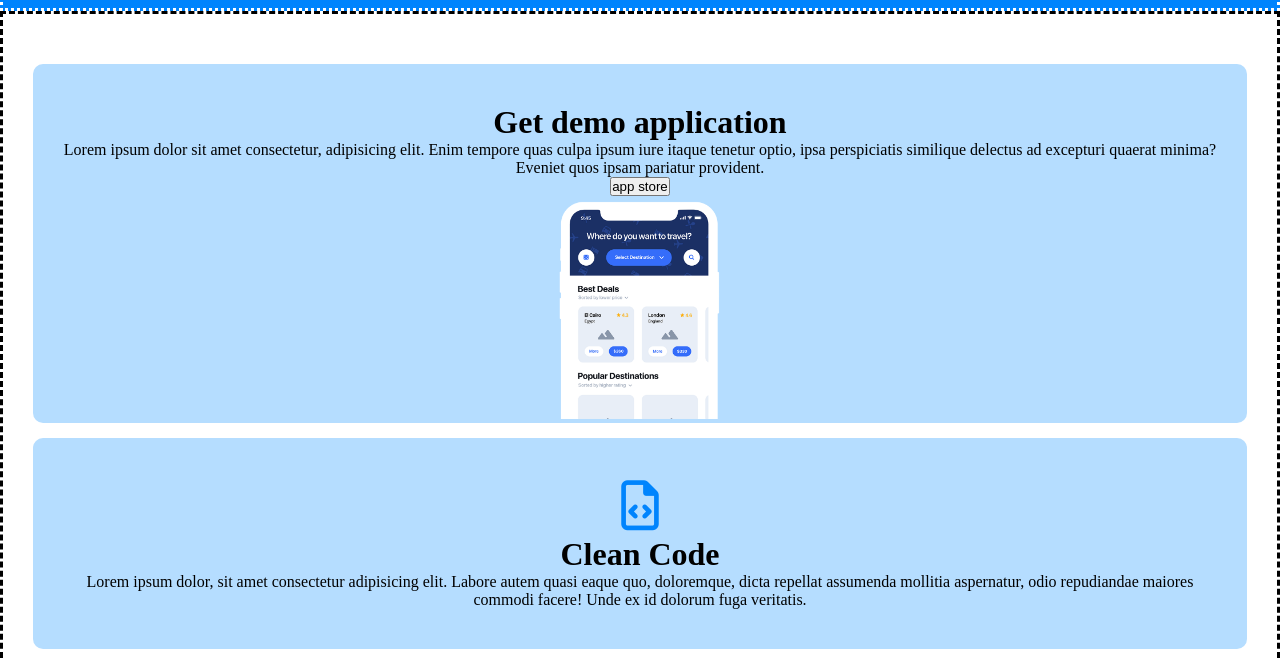
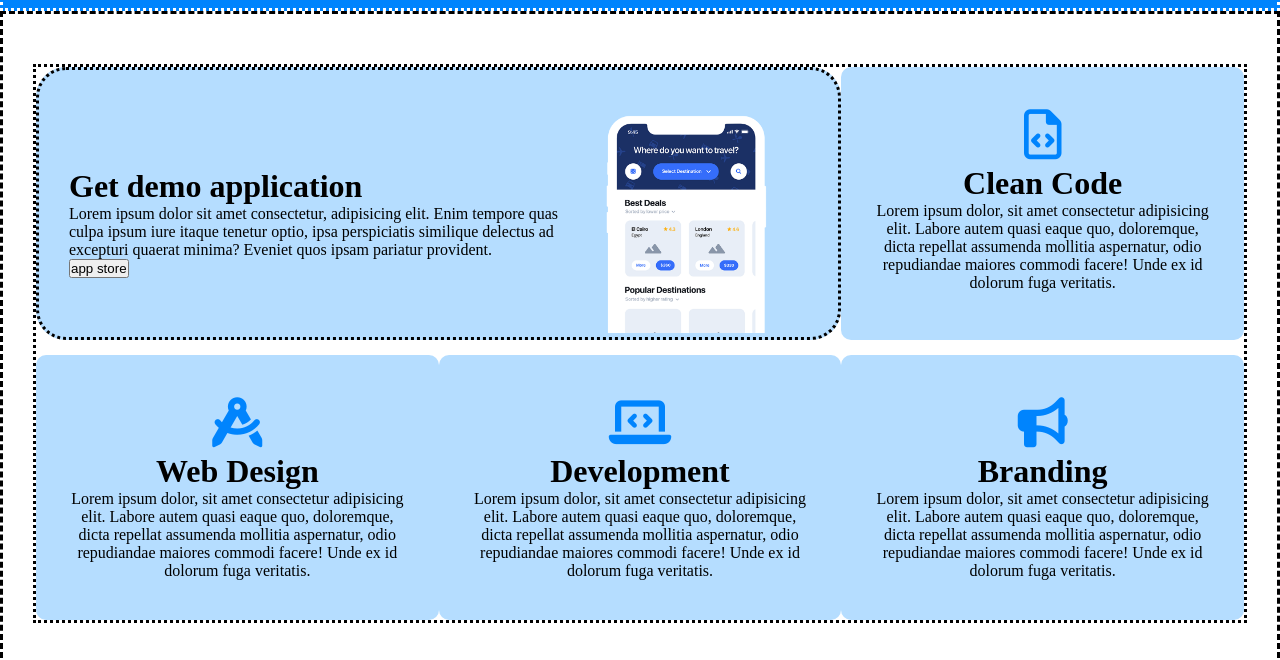
Before and after one commit to lucafagiolini/htmlcss-responsive-layout, a plain HTML site: page index.html in a window 1280 px wide. Shown: the part 63-723 px from the top of the page. Drawn offline with Linux system fonts and the light colour scheme.

Commit message:
demo-app-992px

```diff
--- a/css/style.css
+++ b/css/style.css
@@ -246,6 +246,13 @@ nav a {
     background-color: #9792e4;
 }
 
+#get-started div:first-child {
+    padding: 15px 0px 15px 0px;
+    display: flex;
+    flex-direction: column;
+    row-gap: 30px;
+}
+
 /* end get started section */
 
 
@@ -254,6 +261,9 @@ nav a {
 
 /* footer */
 footer {
+    display: flex;
+    flex-direction: column;
+    row-gap: 75px;
     padding: 30px 20px 30px 20px;
     background-color: #333333;
     text-align: center;
@@ -357,6 +367,64 @@ footer a {
         flex-direction: row;
     }
 
-    /* ------------------------ */
-    /* ------ end 768px ------- */
-    /* ------------------------ */
+}
+
+/* ------------------------ */
+/* ------ end 768px ------- */
+/* ------------------------ */
+
+
+
+
+
+
+
+
+
+
+/* ----------------------------- */
+/* --------- over 992px -------- */
+/* ----------------------------- */
+
+@media screen and (min-width: 992px) {
+    #demo-app .container {
+        border-style: dotted;
+        flex-direction: row;
+        flex-wrap: wrap;
+    }
+
+    #demo-app .light-rounded-box {
+        width: calc(100%/3);
+
+    }
+
+    .double-box {
+        border-style: dotted;
+        /* test */
+        display: flex;
+        flex-direction: row;
+        text-align: left;
+        width: calc(100%/3*2);
+        padding: 40px 30px 0px 30px;
+        border-radius: 30px;
+        background-color: #b5ddff;
+    }
+
+    .double-box div:first-child {
+        width: 70%;
+    }
+
+    .double-box div:last-child {
+        width: 30%;
+    }
+
+    .double-box img {
+        width: 100%;
+        max-width: 200px;
+        min-width: 200px;
+    }
+}
+
+/* ------------------------------- */
+/* --------end over 992px -------- */
+/* ------------------------------- */
```
